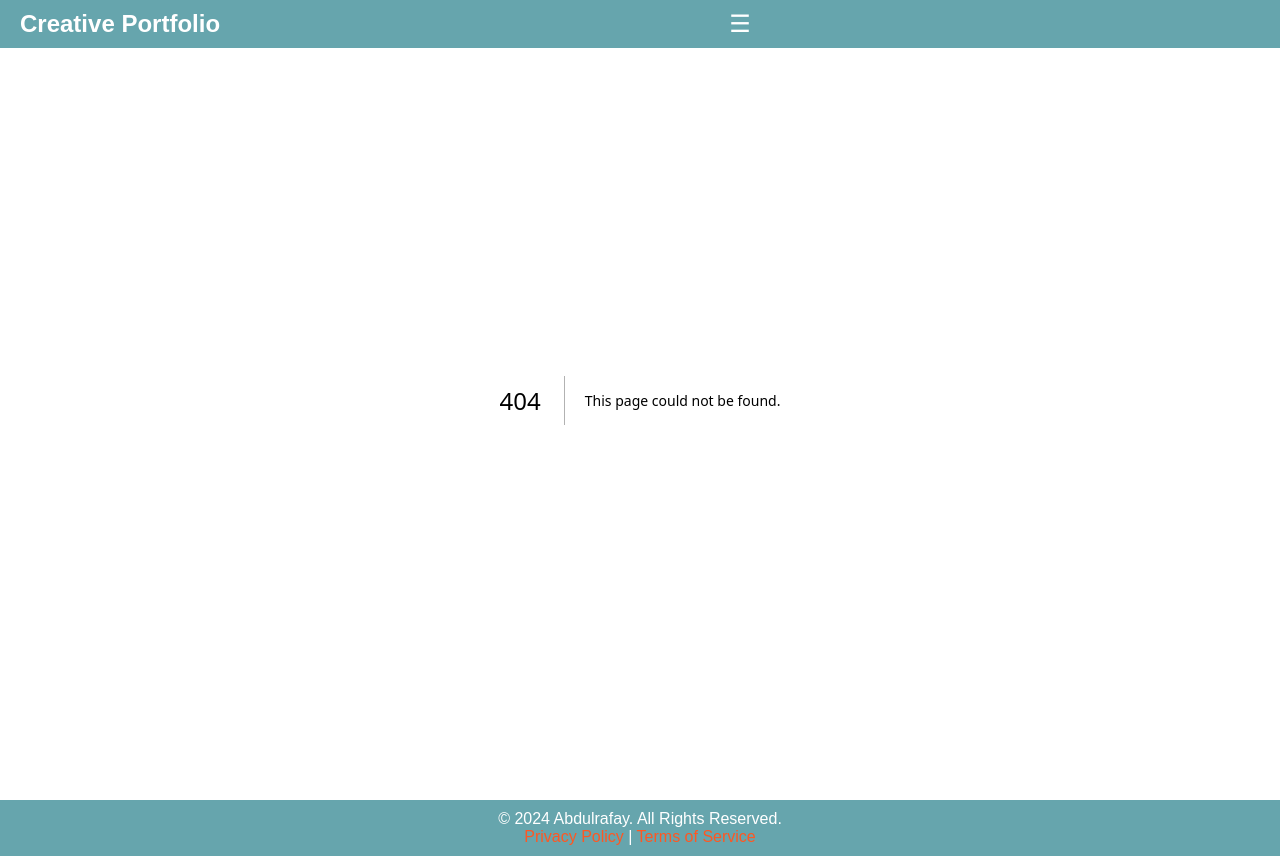
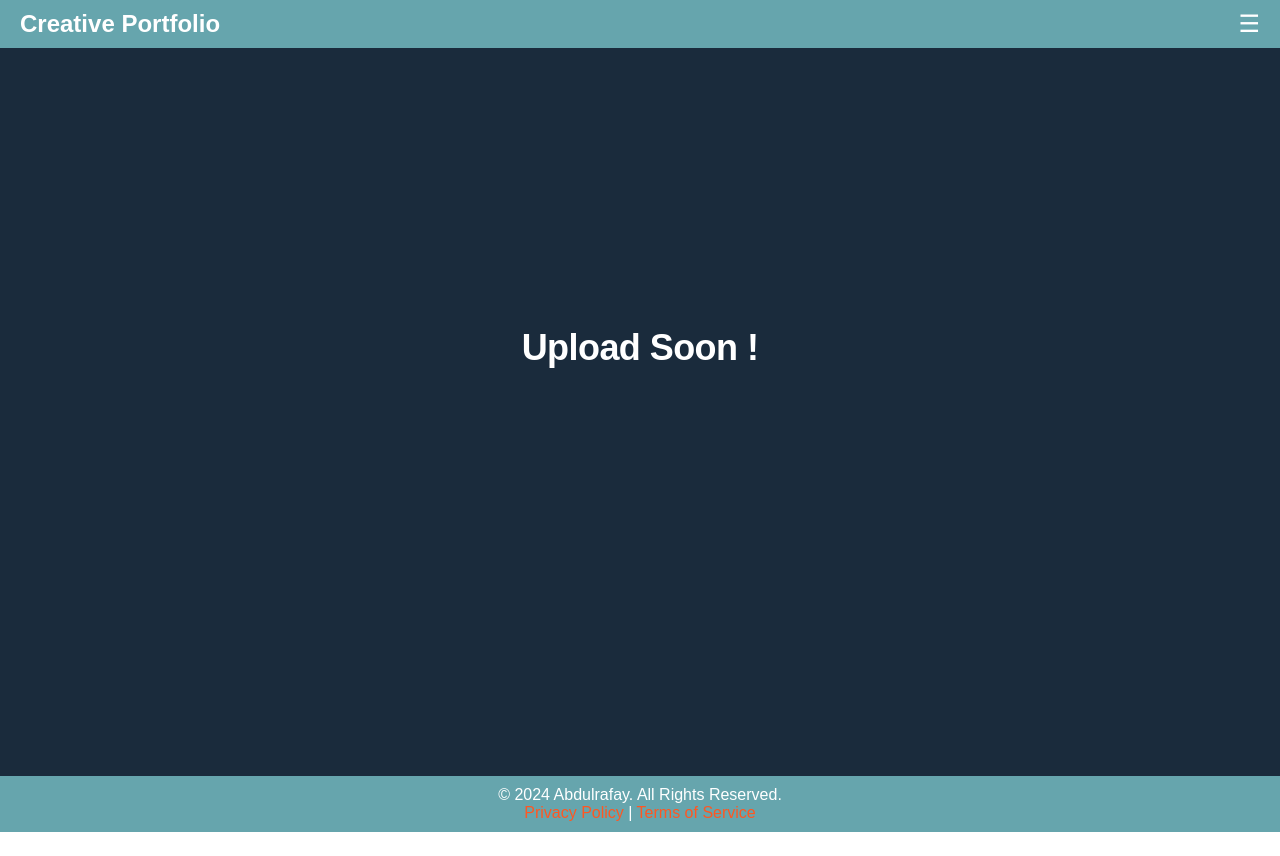
Before and after one commit to abdulrafay-webdev/Portfolio-with-Custom-Css, a Next.js app: page /projects in a window 1280 px wide. Before the commit this address had no page. After the commit the page ends 832 px from the top, so only its background shows below. Built offline with nearby package versions, Linux system fonts and the light colour scheme.

Commit message:
add projects page

```diff
--- a/components/Navbar.tsx
+++ b/components/Navbar.tsx
@@ -27,10 +27,10 @@ function Navbar() {
       }}
     >
       <div style={{ fontSize: '24px', fontWeight: 'bold' }}>Creative Portfolio</div>
+      <div>{isOpen}</div>
       <div onClick={toggleNavbar} style={{ cursor: 'pointer', display: 'block', fontSize: '24px' }}>
         ☰
       </div>
-      <div>{isOpen}</div>
       <div
         style={{
           display: isOpen ? 'block' : 'none',
--- /dev/null
+++ b/src/app/projects/page.tsx
@@ -0,0 +1,12 @@
+import React from 'react';
+import Projects from '../../../components/Projects'
+
+const Project = () => {
+  return (
+    <div>
+        <Projects/>
+    </div>
+  )
+}
+
+export default Project ;
```
